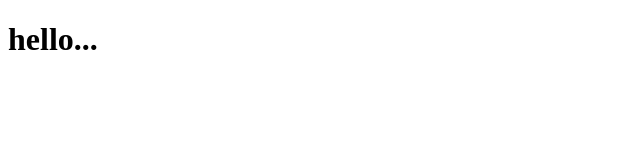
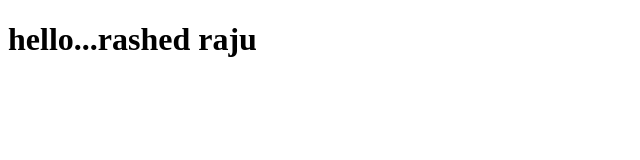
Before and after one commit to Rashedraju/rashedraju.github.io, a plain HTML site: page index.html in a window 1280 px wide. Shown: the whole page, without its empty margins (0-640 px from the left). Drawn offline with Linux system fonts and the light colour scheme.

Commit message:
Update index.html

```diff
--- a/index.html
+++ b/index.html
@@ -8,7 +8,7 @@
 </head>
 
 <body>
-	<h1>hello...</h1>
+	<h1>hello...rashed raju</h1>
 </body>
 
 </html>
```
